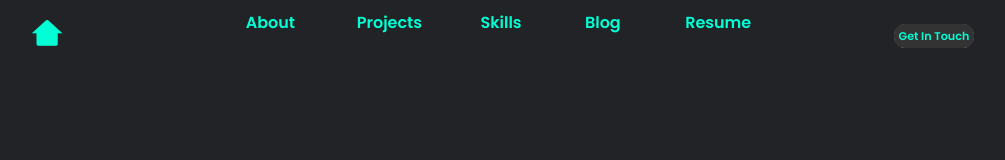
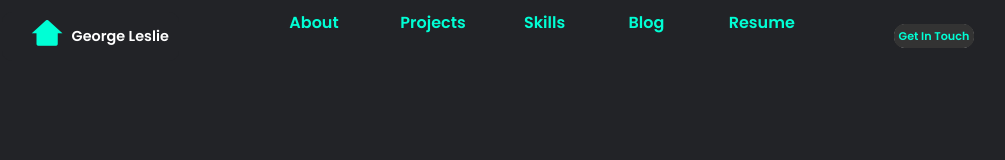
Before and after one commit to georgeleslie/Portfolio-Website, a plain HTML site: page index.html in a window 1280 px wide. Shown: the whole page, without its empty margins (152-1157 px from the left). Drawn offline with nearby package versions, Linux system fonts and the light colour scheme.

Commit message:
name version

```diff
--- a/styles.css
+++ b/styles.css
@@ -389,18 +389,19 @@ color: #00FFD5;
     }
 
     .logo span {
-        display: none;
-        /* Ensure George Leslie stays on one line */
+        font-size: 0.9rem;
+        font-weight: 600;
+        color: var(--text-color);
+        white-space: nowrap; /* Ensure George Leslie stays on one line */
     }
 
 
 
+.btn {
 
-/*adjust button for mobile*/
-    .btn {
-
-        padding: 2px 5px;
-    }
+    padding: 2px 5px;
+    margin-left: 20px;
+}
 
     .btn a {
         font-size: 0.7rem;
```
